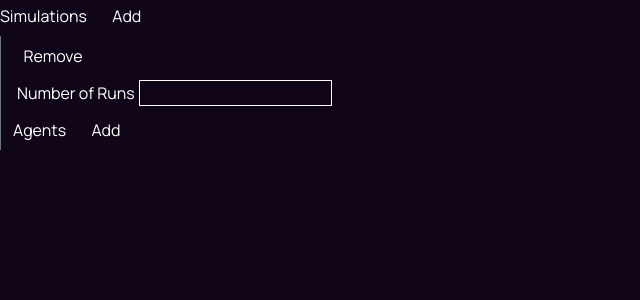
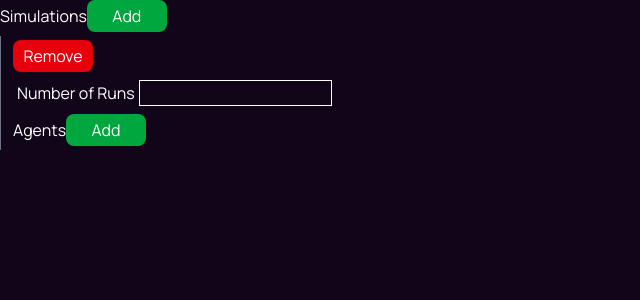
Before and after one commit to dewhursl/SwEng25_Group22_MultiAgentSimFramework, a React (Vite) app in the folder frontend/: page /configurator in a window 1280 px wide. Both pictures are taken after a click on the button "Add". Shown: the top 300 px of the page, without its empty margins (0-640 px from the left). Built offline with nearby package versions, Linux system fonts and the light colour scheme.

Commit message:
Fix bug where tailwindcss wouldn't render
Remove dynamic class names likely causing issues with tailwindcss purging

```diff
--- a/frontend/src/pages/Configurator.jsx
+++ b/frontend/src/pages/Configurator.jsx
@@ -6,12 +6,15 @@ import { useState } from 'react';
   **************************************************
 */
 
-// Simple button wrapper with varialbe background color
-const Button = ({ children, color, onClick }) => (
-  <button
-    className={`p-1 rounded-lg min-w-20 bg-${color}-600 hover:bg-${color}-300`}
-    onClick={onClick}
-  >
+// Simple button wrappers with varialbe background color
+const AddButton = ({ children, onClick }) => (
+  <button className="p-1 rounded-lg min-w-20 bg-green-600 hover:bg-green-300" onClick={onClick}>
+    {children}
+  </button>
+);
+
+const RemoveButton = ({ children, onClick }) => (
+  <button className="p-1 rounded-lg min-w-20 bg-red-600 hover:bg-red-300" onClick={onClick}>
     {children}
   </button>
 );
@@ -42,16 +45,12 @@ const SequenceField = ({ children, elements, setElements, elementBuilder }) => {
   return (
     <div className="">
       {children}
-      <Button color="green" onClick={() => addElement()}>
-        Add
-      </Button>
+      <AddButton onClick={() => addElement()}>Add</AddButton>
       <Sequence>
         {elements.map((element, index) => (
           <SequenceElement key={index}>
             <div className="">
-              <Button color="red" onClick={() => removeElement(index)}>
-                Remove
-              </Button>
+              <RemoveButton onClick={() => removeElement(index)}>Remove</RemoveButton>
               {element}
             </div>
           </SequenceElement>
```
